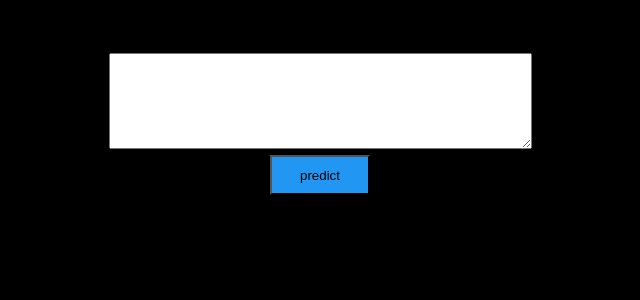
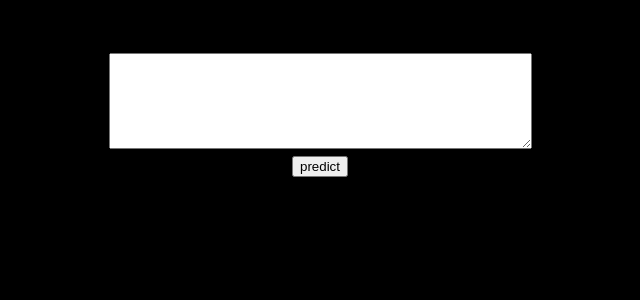
Before and after one commit to pandeynandancse/spam_detection_app, a Flask app: template templates/home.html in a window 1280 px wide. Shown: the part 161-461 px from the top of the page, without its empty margins (320-960 px from the left). Run offline with Flask 2, Linux system fonts and the light colour scheme; the template is opened without the code that fills it, so the values that code supplies are empty; parts of the project's set-up code (start-up, migrations or seed data) failed here and were passed over.

Commit message:
Update home.html

```diff
--- a/templates/home.html
+++ b/templates/home.html
@@ -25,7 +25,7 @@
 		<textarea name="message" rows="6" cols="50"></textarea>
 		<br/>
 
-		<input type="submit" class="btn-info" value="predict">
+		<input type="submit" class="btn btn-primary" value="predict">
 
 	</form>
 
```
